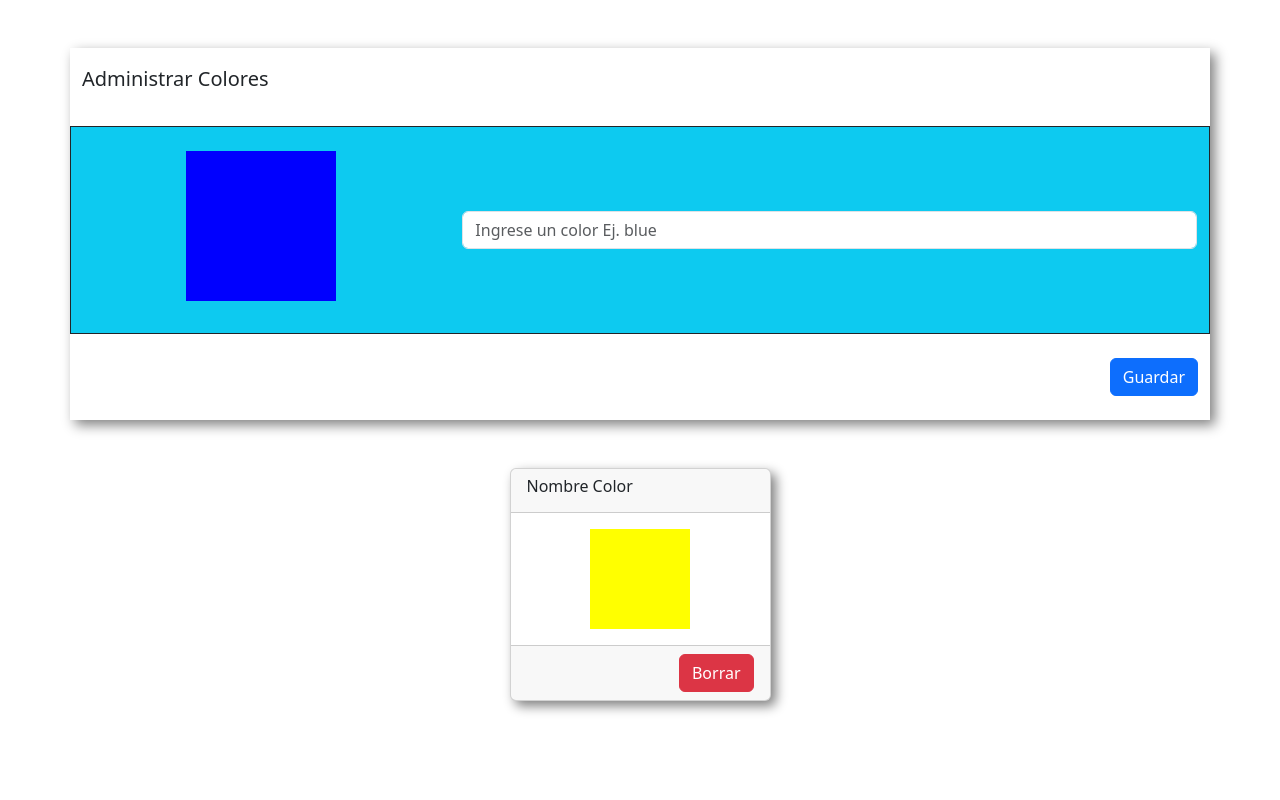
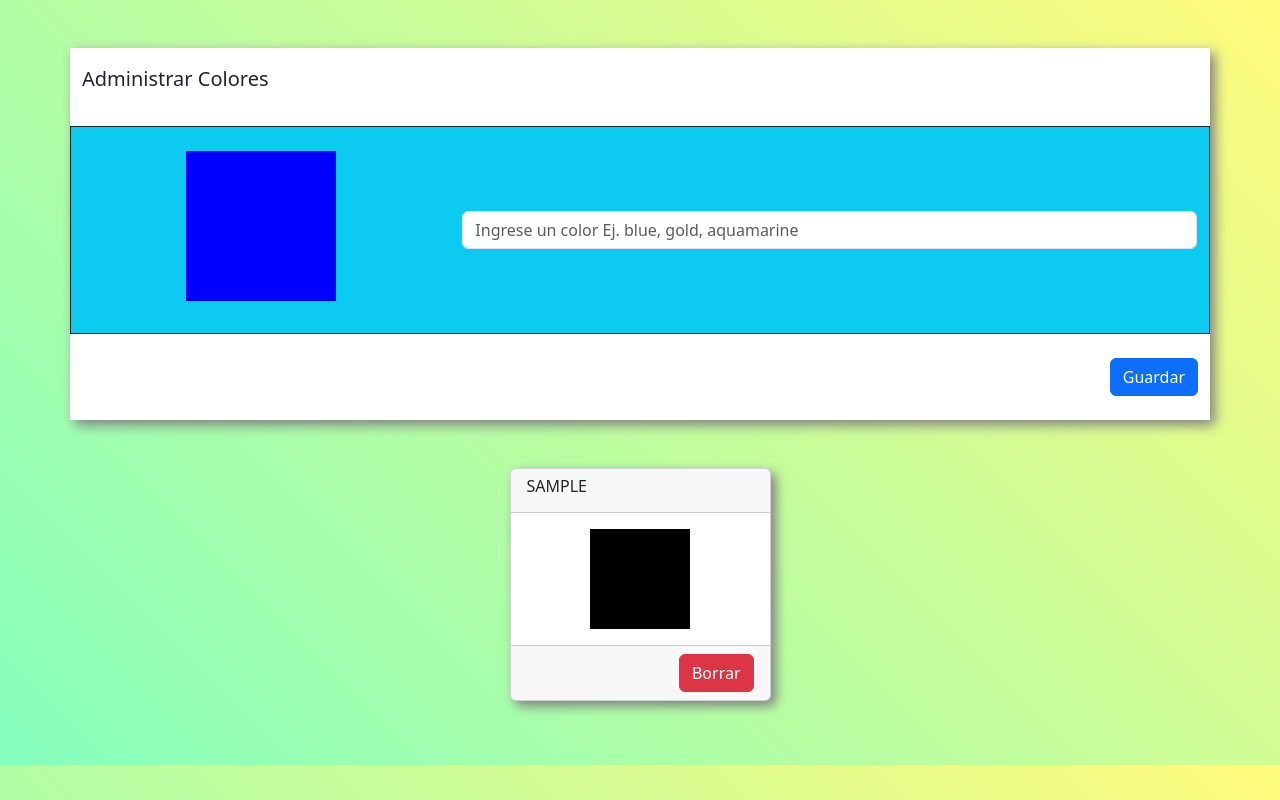
Before and after one commit to Agustin030s/paletaDeColoresFE, a React (Vite) app: page / in a window 1280 px wide. Both pictures are taken after typing "Sample" into the empty fields and a click on the button "Guardar". Built offline with nearby package versions, Linux system fonts and the light colour scheme.

Commit message:
se hizo que los cuadros de la card del color sean del color ingresado si este es valido

```diff
--- a/src/App.css
+++ b/src/App.css
@@ -1,20 +1,26 @@
-.cajaColor{
+body {
+  background-color: #85ffbd;
+  background-image: linear-gradient(45deg, #85ffbd 0%, #fffb7d 100%);
+}
+
+.cajaColor {
   height: 150px;
   width: 150px;
   background-color: blue;
 }
 
-.contenedorFormulario{
+.contenedorFormulario {
   box-shadow: 5px 5px 12px gray;
+  background: white;
 }
 
-.card{
+.card {
   max-width: 300px;
   box-shadow: 5px 5px 12px gray;
 }
 
-.cajaColorCard{
+.cajaColorCard {
   height: 100px;
   width: 100px;
-    background-color: yellow;
+  background-color: black;
 }
--- a/src/Components/CardColor.jsx
+++ b/src/Components/CardColor.jsx
@@ -1,15 +1,37 @@
-const CardColor = () => {
+const CardColor = ({ color, borrarColor }) => {
+  const esNombreColorValido = (col) => {
+    const coloresValidos = [
+      "blue",
+      "red",
+      "green",
+      "yellow",
+      "purple",
+      "silver",
+      "maroon",
+      "white",
+      "gray",
+      "lime",
+      "aquamarine",
+      "aliceblue",
+      "coral",
+      "gold"
+    ];
+    return coloresValidos.includes(col.toLowerCase());
+  };
+
+  const colorFondo = esNombreColorValido(color) ? color : 'black';
+
   return (
     <div className="col-md-4 col-lg-3 mb-3">
       <article className="card">
         <div className="card-header">
-        <h6>Nombre Color</h6>
+          <h6>{color.toUpperCase()}</h6>
         </div>
         <div className="card-body d-flex justify-content-center">
-        <div className="cajaColorCard"></div>
+          <div className="cajaColorCard" style={{ background: colorFondo }}></div>
         </div>
         <div className="card-footer text-end">
-        <button className="btn btn-danger">Borrar</button>
+          <button className="btn btn-danger" onClick={() => borrarColor(color)}>Borrar</button>
         </div>
       </article>
     </div>
--- a/src/Components/FormularioColores.jsx
+++ b/src/Components/FormularioColores.jsx
@@ -35,7 +35,7 @@ const FormularioColores = () => {
             <div className="col-md-8">
               <input
                 type="text"
-                placeholder="Ingrese un color Ej. blue"
+                placeholder="Ingrese un color Ej. blue, gold, aquamarine"
                 className="form-control"
                 onChange={(e) => setColor(e.target.value)}
                 value={color}
```
Lines whose indentation alone changed are shown as unchanged.
